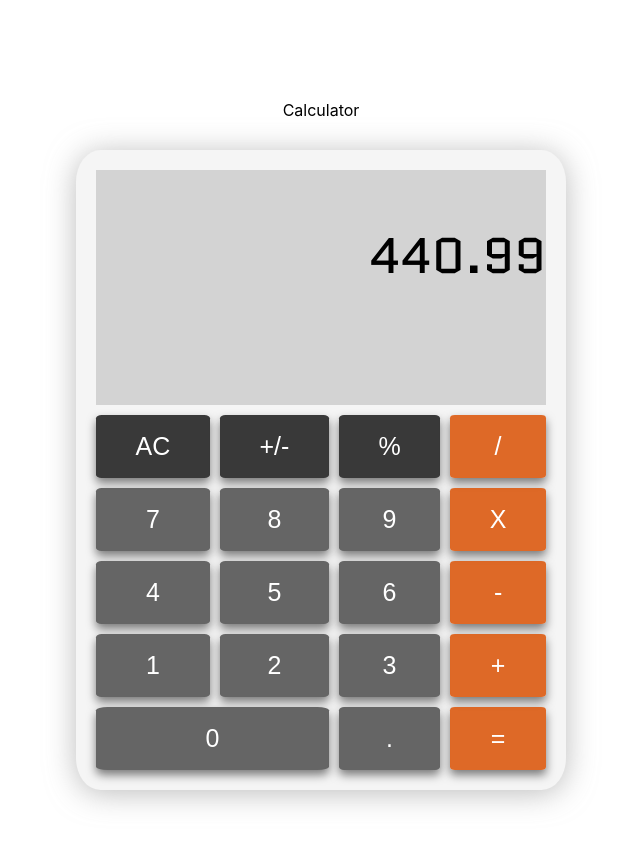
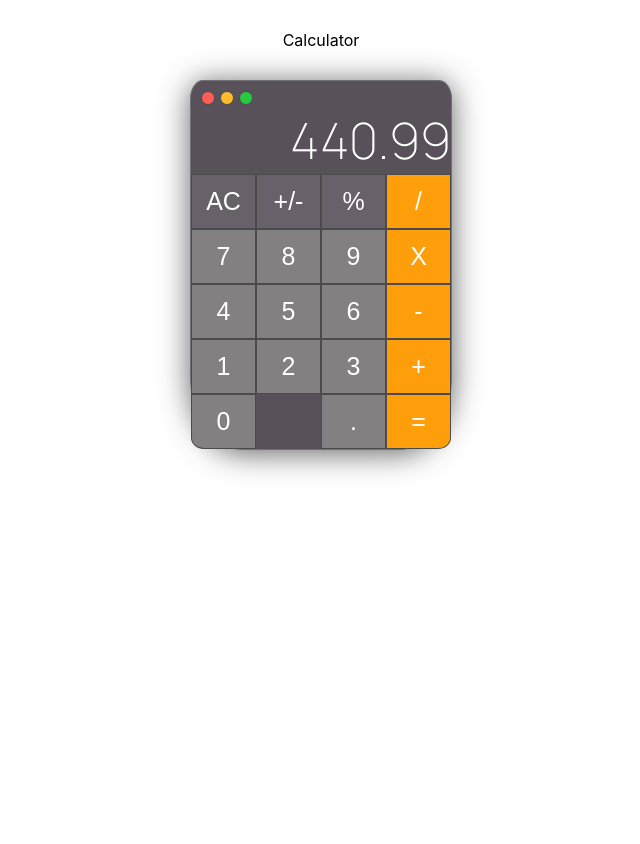
Before and after one commit to hannah-victoria-robson/react-calculator, a React (Create React App) app: page / in a window 1280 px wide. Shown: the top 844 px of the page, without its empty margins (319-959 px from the left). After the commit the page ends 800 px from the top, so only its background shows below. Built offline with nearby package versions, Linux system fonts and the light colour scheme.

Commit message:
update styling to be similar to  mac calculator app

```diff
--- a/public/index.html
+++ b/public/index.html
@@ -12,8 +12,12 @@
 		<link rel="apple-touch-icon" href="%PUBLIC_URL%/logo192.png" />
 		<link rel="preconnect" href="https://fonts.googleapis.com" />
 		<link rel="preconnect" href="https://fonts.gstatic.com" crossorigin />
+		<link rel="preconnect" href="https://fonts.googleapis.com" />
+		<link rel="preconnect" href="https://fonts.gstatic.com" crossorigin />
+		<link rel="preconnect" href="https://fonts.googleapis.com" />
+		<link rel="preconnect" href="https://fonts.gstatic.com" crossorigin />
 		<link
-			href="https://fonts.googleapis.com/css2?family=Quantico&display=swap"
+			href="https://fonts.googleapis.com/css2?family=Manrope:wght@200&family=Quantico&family=Source+Sans+Pro:wght@200;300&display=swap"
 			rel="stylesheet"
 		/>
 		<!--
--- a/src/App.css
+++ b/src/App.css
@@ -1,64 +1,63 @@
-/* * {
-	margin: 0;
-	padding: 0;
+/* .calc-container {
+	margin: 100px;
 } */
 
-.calc-container {
-	margin: 100px;
-}
-.calc-article {
-	/* background-color: aquamarine; */
-}
 header {
 	margin: 30px;
 	text-align: center;
 }
 
-button {
-	background-color: rgb(101, 101, 101);
-	border: none;
-	border-radius: 5%;
-	box-shadow: 0px 5px 10px 0px rgba(0, 0, 0, 0.5);
-	color: white;
-	font-size: 25px;
+/* ---- Calculator grid ---- */
+.calculator {
+	background-color: #585159;
+	border-radius: 5% 5% 20% 20%;
+	border: 0.5px solid #717177;
+	box-shadow: 0 3px 30px rgba(46, 46, 46, 0.752);
+	display: grid;
+	grid-template: repeat(1fr, 7) repeat(1fr, 5);
+	margin: auto;
+	width: fit-content;
 }
 
-.top {
-	background-color: rgb(57, 57, 57);
-}
-.right {
-	background-color: rgba(220, 90, 16, 0.897);
-}
-/* ---- Calculator grid ---- */
-.calculator {
-	background-color: rgb(245, 245, 245);
-	border-radius: 5%;
-	box-shadow: 0 3px 30px rgba(152, 152, 152, 0.65);
-	display: grid;
-	gap: 10px;
-	grid-template: repeat(1fr, 6) repeat(1fr, 5);
-	height: 600px;
-	margin: auto;
-	padding: 20px;
-	width: 450px;
+.top-bar {
+	grid-area: 1 / 1 / 2 / 5;
+	height: 15px;
+	display: flex;
+	align-content: center;
+	gap: 5px;
+	padding-top: 10px;
+	padding-left: 10px;
 }
 
-.output {
-	background-color: rgb(211, 211, 211);
-	grid-area: 1/ 1 / 3 / 5;
-	font-family: 'Quantico', sans-serif;
-	/* text-align: right; */
-	/* display: flex; */
-	/* height: 100px; */
-	align-items: flex-end;
-	font-size: 50px;
-	/* overflow: scroll; */
+.red {
+	width: 12px;
+	height: 12px;
+	background-color: #fe5e57;
+	border-radius: 50%;
+	border: 0.6px solid rgb(77, 74, 76);
+}
+.yellow {
+	width: 12px;
+	height: 12px;
+	background-color: #ffbc2f;
+	border-radius: 50%;
+	border: 0.6px solid rgb(77, 74, 76);
 }
 
-.numbers {
-	flex-direction: row;
-	/* flex-wrap: ; */
+.green {
+	width: 12px;
+	height: 12px;
+	background-color: #28c840;
+	border-radius: 50%;
+	border: 0.6px solid rgb(77, 74, 76);
+}
+.output {
+	color: white;
+	grid-area: 2 / 1 / 3 / 5;
+	font-family: 'Manrope', sans-serif;
 	text-align: right;
+	font-size: 50px;
+	width: 260px;
 }
 
 .AC {
@@ -82,7 +81,7 @@ button {
 }
 
 .subtract {
-	grid-area: 5 / 4 / 6 / 5;
+	grid-area: 5 / 4 / 6/ 5;
 }
 
 .add {
@@ -91,6 +90,7 @@ button {
 
 .equals {
 	grid-area: 7 / 4 / 8 / 5;
+	border-bottom-right-radius: 20%;
 }
 
 .decimal {
@@ -98,6 +98,7 @@ button {
 }
 .zero {
 	grid-area: 7 / 1 / 8 / 3;
+	border-bottom-left-radius: 20%;
 }
 .one {
 	grid-area: 6 / 1 / 7 / 2;
@@ -131,3 +132,31 @@ button {
 .nine {
 	grid-area: 4 / 3 / 5 / 4;
 }
+
+/*  ---- Buttons ---- */
+button {
+	background-color: #828081;
+	border: 0.6px solid rgb(77, 74, 76);
+	color: white;
+	font-size: 25px;
+	height: 55px;
+	width: 65px;
+}
+
+button:active {
+	background-color: #b4b3b4;
+}
+
+.top {
+	background-color: #686169;
+}
+.top:active {
+	background-color: #828081;
+}
+.right {
+	background-color: #ff9e0b;
+}
+
+.right:active {
+	background-color: #cb7d08;
+}
--- a/src/Calculator.jsx
+++ b/src/Calculator.jsx
@@ -5,12 +5,14 @@ function Calculator() {
 		<>
 			<main>
 				<section className="calc-container">
-					<article className="calc-article">
 					<header>Calculator</header>
 					<div className="calculator">
-							<output className="output">
-								<p className="numbers">440.99 </p>
-							</output>
+						<div className="top-bar">
+							<div className="red"></div>
+							<div className="yellow"></div>
+							<div className="green"></div>
+						</div>
+						<output className="output">440.99</output>
 						<button className="AC top">AC</button>
 						<button className="number-toggle top">+/-</button>
 						<button className="percent top">%</button>
@@ -31,7 +33,6 @@ function Calculator() {
 						<button className="zero">0</button>
 						<button className="decimal">.</button>
 					</div>
-					</article>
 				</section>
 			</main>
 		</>
```
Lines whose indentation alone changed are shown as unchanged.
